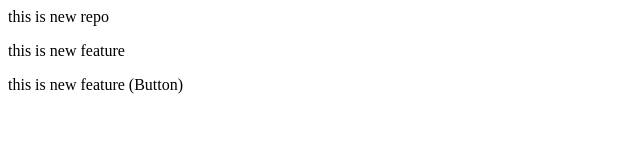
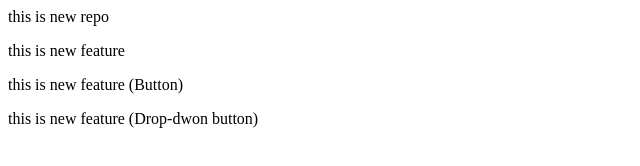
Before and after one commit to rajb0004/localrepo, a plain HTML site: page index.html in a window 1280 px wide. Shown: the whole page, without its empty margins (0-640 px from the left). Drawn offline with Linux system fonts and the light colour scheme.

Commit message:
Add drop-down

```diff
--- a/index.html
+++ b/index.html
@@ -3,3 +3,5 @@
 <p>this is new feature</p>
 
 <p>this is new feature (Button)</p>
+
+<p>this is new feature (Drop-dwon button) </p>
```
